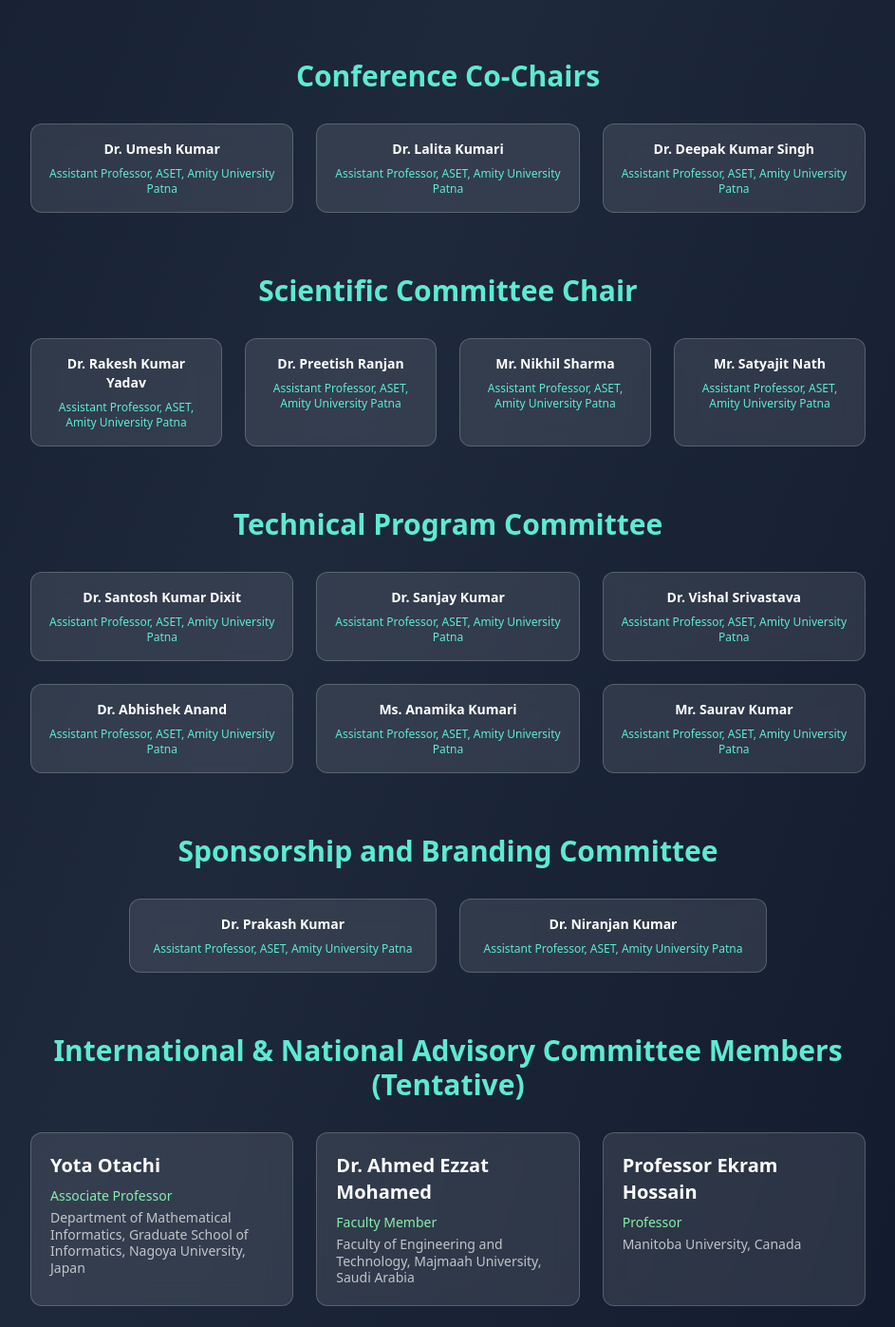
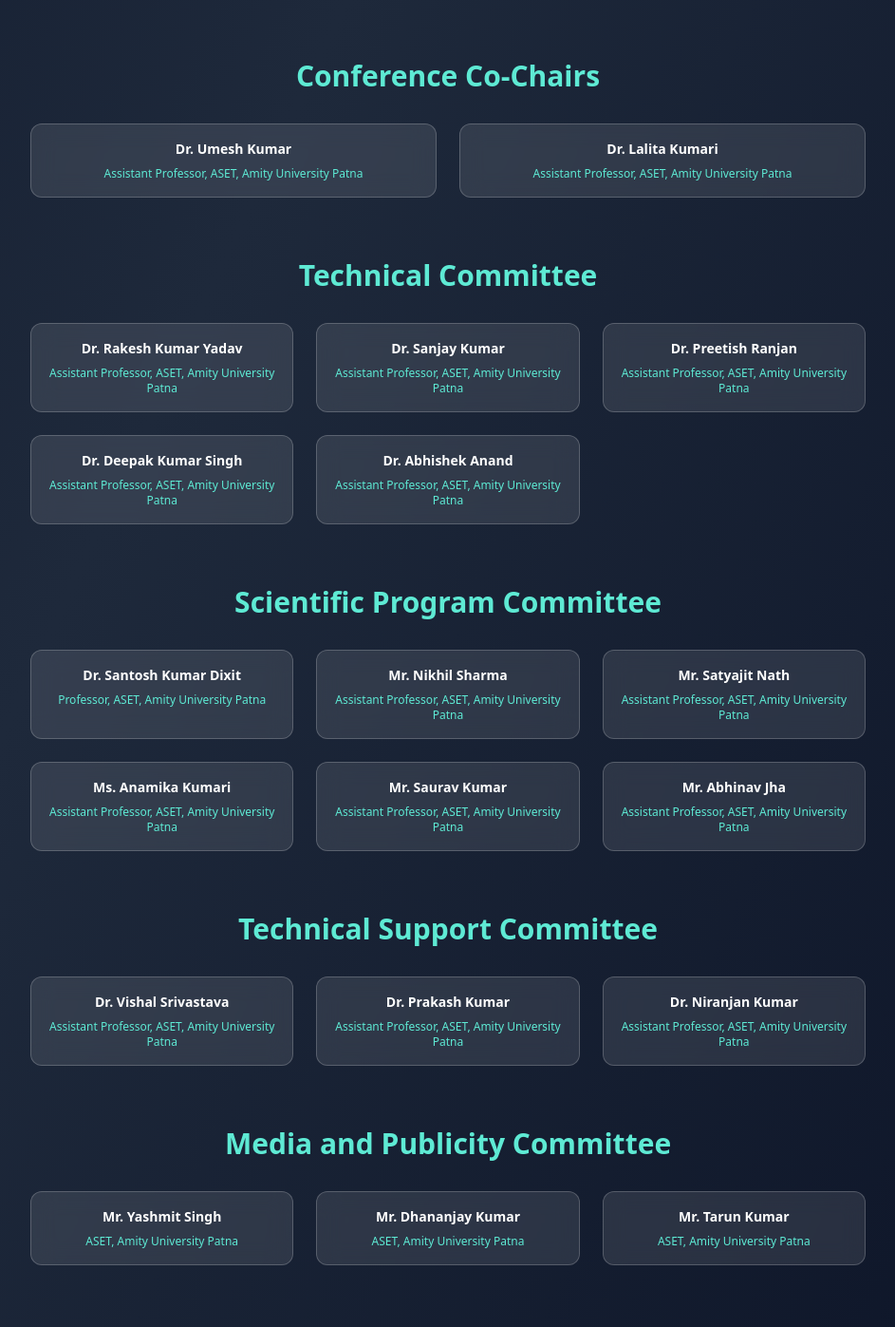
Before and after one commit to sameer-soni/icistech, a React (Vite) app: page /committee in a window 1280 px wide. Shown: the part 1286-2683 px from the top of the page at 95% size, without its empty margins (312-1255 px from the left). Built offline with nearby package versions, Linux system fonts and the light colour scheme.

Commit message:
content updated

```diff
--- a/src/components/FloatingTopBar.tsx
+++ b/src/components/FloatingTopBar.tsx
@@ -35,7 +35,7 @@
 
       {/* Desktop title */}
       <div className="hidden lg:block text-whites font-bold text-xl tracking-wider text-blue-300">
-        ICIS<span className="text-purple-400">TECH</span>25
+        ICIS<span className="text-purple-400">TECH</span>26
       </div>
     </motion.div>
   );
--- a/src/pages/IcisTech.tsx
+++ b/src/pages/IcisTech.tsx
@@ -141,7 +141,7 @@
             className="text-center icistech-title"
           >
             <h1 className="text-4xl md:text-5xl font-bold text-blue-300 mb-4">
-              ICISTECH-25
+              ICISTECH-26
             </h1>
             <p className="text-xl text-blue-200">
               Advancing Technology Through Global Collaboration
@@ -182,7 +182,7 @@
 
                   <div className="space-y-4 text-gray-200">
                     <p className="text-lg leading-relaxed">
-                      ICISTECH-25, organized by Amity School of Engineering &
+                      ICISTECH-26, organized by Amity School of Engineering &
                       Technology (ASET), Amity University Patna, is a premier
                       conference focused on recent research challenges and
                       advancements in science and technology.
--- a/src/pages/Index.tsx
+++ b/src/pages/Index.tsx
@@ -40,7 +40,7 @@
               transition={{ duration: 1, delay: 0.7 }}
               className="text-4xl sm:text-5xl lg:text-7xl xl:text-8xl font-bold mb-3 md:mb-5 bg-gradient-to-r from-cyan-400 via-blue-400 to-purple-400 bg-clip-text text-transparent leading-tight main-title"
             >
-              ICIS<span className="text-purple-400">TECH</span>25
+              ICIS<span className="text-purple-400">TECH</span>26
             </motion.h1>
 
             <motion.p
--- a/src/pages/OrganizingCommittee.tsx
+++ b/src/pages/OrganizingCommittee.tsx
@@ -16,7 +16,7 @@
     },
     {
       name: "Dr. Atul Chauhan",
-      title: "Patron",
+      title: "Chief Patron",
       subtitle: "Chancellor, Amity University President, RBEF",
       image:
         "https://assets-ext.bizzabo.com/bizzaboprod/image/upload/c_crop,g_custom,f_auto/v1611228293/hrmsnaje0z7ouim7zrzv.jpg",
@@ -75,15 +75,19 @@
       name: "Dr. Lalita Kumari",
       title: "Assistant Professor, ASET, Amity University Patna",
     },
+    // {
+    //   name: "Dr. Deepak Kumar Singh",
+    //   title: "Assistant Professor, ASET, Amity University Patna",
+    // },
+  ];
+
+  const techincalCommittee = [
     {
-      name: "Dr. Deepak Kumar Singh",
+      name: "Dr. Rakesh Kumar Yadav",
       title: "Assistant Professor, ASET, Amity University Patna",
     },
-  ];
-
-  const scientificCommittee = [
     {
-      name: "Dr. Rakesh Kumar Yadav",
+      name: "Dr. Sanjay Kumar",
       title: "Assistant Professor, ASET, Amity University Patna",
     },
     {
@@ -91,30 +95,26 @@
       title: "Assistant Professor, ASET, Amity University Patna",
     },
     {
+      name: "Dr. Deepak Kumar Singh",
+      title: "Assistant Professor, ASET, Amity University Patna",
+    },
+    {
+      name: "Dr. Abhishek Anand",
+      title: "Assistant Professor, ASET, Amity University Patna",
+    },
+  ];
+
+  const scientificCommittee = [
+    {
+      name: "Dr. Santosh Kumar Dixit",
+      title: "Professor, ASET, Amity University Patna",
+    },
+    {
       name: "Mr. Nikhil Sharma",
       title: "Assistant Professor, ASET, Amity University Patna",
     },
     {
       name: "Mr. Satyajit Nath",
-      title: "Assistant Professor, ASET, Amity University Patna",
-    },
-  ];
-
-  const technicalCommittee = [
-    {
-      name: "Dr. Santosh Kumar Dixit",
-      title: "Assistant Professor, ASET, Amity University Patna",
-    },
-    {
-      name: "Dr. Sanjay Kumar",
-      title: "Assistant Professor, ASET, Amity University Patna",
-    },
-    {
-      name: "Dr. Vishal Srivastava",
-      title: "Assistant Professor, ASET, Amity University Patna",
-    },
-    {
-      name: "Dr. Abhishek Anand",
       title: "Assistant Professor, ASET, Amity University Patna",
     },
     {
@@ -125,6 +125,25 @@
       name: "Mr. Saurav Kumar",
       title: "Assistant Professor, ASET, Amity University Patna",
     },
+    {
+      name: "Mr. Abhinav Jha",
+      title: "Assistant Professor, ASET, Amity University Patna",
+    },
+  ];
+
+  const technicalSupport = [
+    {
+      name: "Dr. Vishal Srivastava",
+      title: "Assistant Professor, ASET, Amity University Patna",
+    },
+    {
+      name: "Dr. Prakash Kumar",
+      title: "Assistant Professor, ASET, Amity University Patna",
+    },
+    {
+      name: "Dr. Niranjan Kumar",
+      title: "Assistant Professor, ASET, Amity University Patna",
+    }
   ];
 
   const sponsorshipCommittee = [
@@ -135,6 +154,21 @@
     {
       name: "Dr. Niranjan Kumar",
       title: "Assistant Professor, ASET, Amity University Patna",
+    },
+  ];
+
+  const MediaPublicityCommittee = [
+    {
+      name: "Mr. Yashmit Singh ",
+      title: "ASET, Amity University Patna",
+    },
+    {
+      name: "Mr. Dhananjay Kumar",
+      title: "ASET, Amity University Patna",
+    },
+    {
+      name: "Mr. Tarun Kumar",
+      title: "ASET, Amity University Patna",
     },
   ];
 
@@ -277,7 +311,7 @@
               transition={{ duration: 0.8, delay: 0.6 }}
               className="text-white/80 text-lg"
             >
-              Meet the distinguished team leading ICISTECH 2025
+              Meet the distinguished team leading ICISTECH 2026
             </motion.p>
           </motion.div>
 
@@ -289,7 +323,7 @@
             className="mb-16"
           >
             <h2 className="text-2xl md:text-3xl font-bold text-teal-300 text-center mb-8">
-              Chief Patron & Patron
+              Chief Patron
             </h2>
             <div className="grid grid-cols-1 md:grid-cols-2 gap-8 max-w-4xl mx-auto">
               {chiefPatrons.map((person, index) => (
@@ -330,7 +364,7 @@
             className="mb-16"
           >
             <h2 className="text-2xl md:text-3xl font-bold text-teal-300 text-center mb-8">
-              Co-Patrons
+              Patrons
             </h2>
             <div className="grid grid-cols-1 md:grid-cols-3 gap-6">
               {coPatrons.map((person, index) => (
@@ -414,8 +448,36 @@
             <h2 className="text-2xl md:text-3xl font-bold text-teal-300 text-center mb-8">
               Conference Co-Chairs
             </h2>
-            <div className="grid grid-cols-1 md:grid-cols-3 gap-6">
+            <div className="grid grid-cols-1 md:grid-cols-2 gap-6 justify-center">
               {conferenceCoChairs.map((person, index) => (
+                <motion.div
+                  key={person.name}
+                  initial={{ opacity: 0, y: 20 }}
+                  animate={{ opacity: 1, y: 0 }}
+                  transition={{ duration: 0.6, delay: 2.5 + index * 0.1 }}
+                  className="bg-white/10 backdrop-blur-md border border-white/20 rounded-xl p-4 text-center hover:bg-white/15 transition-all duration-300"
+                >
+                  <h3 className="text-white font-semibold text-sm mb-2">
+                    {person.name}
+                  </h3>
+                  <p className="text-teal-300 text-xs">{person.title}</p>
+                </motion.div>
+              ))}
+            </div>
+          </motion.div>
+
+          {/* Techincal committee */}
+          <motion.div
+            initial={{ opacity: 0, y: 30 }}
+            animate={{ opacity: 1, y: 0 }}
+            transition={{ duration: 0.8, delay: 2.3 }}
+            className="mb-16"
+          >
+            <h2 className="text-2xl md:text-3xl font-bold text-teal-300 text-center mb-8">
+              Technical Committee
+            </h2>
+            <div className="grid grid-cols-1 md:grid-cols-3 gap-6 justify-center">
+              {techincalCommittee.map((person, index) => (
                 <motion.div
                   key={person.name}
                   initial={{ opacity: 0, y: 20 }}
@@ -440,9 +502,9 @@
             className="mb-16"
           >
             <h2 className="text-2xl md:text-3xl font-bold text-teal-300 text-center mb-8">
-              Scientific Committee Chair
+              Scientific Program Committee
             </h2>
-            <div className="grid grid-cols-1 md:grid-cols-2 lg:grid-cols-4 gap-6">
+            <div className="grid grid-cols-1 md:grid-cols-2 lg:grid-cols-3 gap-6">
               {scientificCommittee.map((person, index) => (
                 <motion.div
                   key={person.name}
@@ -468,10 +530,10 @@
             className="mb-16"
           >
             <h2 className="text-2xl md:text-3xl font-bold text-teal-300 text-center mb-8">
-              Technical Program Committee
+              Technical Support Committee
             </h2>
             <div className="grid grid-cols-1 md:grid-cols-2 lg:grid-cols-3 gap-6">
-              {technicalCommittee.map((person, index) => (
+              {technicalSupport.map((person, index) => (
                 <motion.div
                   key={person.name}
                   initial={{ opacity: 0, y: 20 }}
@@ -489,7 +551,7 @@
           </motion.div>
 
           {/* Sponsorship Committee */}
-          <motion.div
+          {/* <motion.div
             initial={{ opacity: 0, y: 30 }}
             animate={{ opacity: 1, y: 0 }}
             transition={{ duration: 0.8, delay: 4.2 }}
@@ -514,10 +576,38 @@
                 </motion.div>
               ))}
             </div>
+          </motion.div> */}
+
+          {/* Media and Publicity Committee */}
+          <motion.div
+            initial={{ opacity: 0, y: 30 }}
+            animate={{ opacity: 1, y: 0 }}
+            transition={{ duration: 0.8, delay: 3.4 }}
+            className="mb-16"
+          >
+            <h2 className="text-2xl md:text-3xl font-bold text-teal-300 text-center mb-8">
+              Media and Publicity Committee
+            </h2>
+            <div className="grid grid-cols-1 md:grid-cols-2 lg:grid-cols-3 gap-6">
+              {MediaPublicityCommittee.map((person, index) => (
+                <motion.div
+                  key={person.name}
+                  initial={{ opacity: 0, y: 20 }}
+                  animate={{ opacity: 1, y: 0 }}
+                  transition={{ duration: 0.6, delay: 3.6 + index * 0.1 }}
+                  className="bg-white/10 backdrop-blur-md border border-white/20 rounded-xl p-4 text-center hover:bg-white/15 transition-all duration-300"
+                >
+                  <h3 className="text-white font-semibold text-sm mb-2">
+                    {person.name}
+                  </h3>
+                  <p className="text-teal-300 text-xs">{person.title}</p>
+                </motion.div>
+              ))}
+            </div>
           </motion.div>
 
           {/* International Advisory Committee */}
-          <motion.div
+          {/* <motion.div
             initial={{ opacity: 0, y: 30 }}
             animate={{ opacity: 1, y: 0 }}
             transition={{ duration: 0.8, delay: 4.6 }}
@@ -547,7 +637,7 @@
                 </motion.div>
               ))}
             </div>
-          </motion.div>
+          </motion.div> */}
         </div>
       </div>
     </div>
--- a/src/pages/Registration.tsx
+++ b/src/pages/Registration.tsx
@@ -71,7 +71,7 @@
               transition={{ duration: 0.8, delay: 0.6 }}
               className="text-xl text-gray-300 max-w-3xl mx-auto"
             >
-              Join ICISTECH25 - Register now for the premier international conference on information systems and technology
+              Join ICISTECH26 - Register now for the premier international conference on information systems and technology
             </motion.p>
           </motion.div>
 
--- a/src/pages/Sponsors.tsx
+++ b/src/pages/Sponsors.tsx
@@ -36,7 +36,7 @@
       icon: Award,
       title: "Brand Recognition",
       description:
-        "Your brand will receive prominent recognition as an official sponsor of ICISTECH 2025",
+        "Your brand will receive prominent recognition as an official sponsor of ICISTECH 2026",
     },
     {
       icon: Users,
@@ -170,7 +170,7 @@
   ];
 
   const whyBecomeSponsor = [
-    "ICISTECH 2025, is an international event to present the latest results from the research.",
+    "ICISTECH 2026, is an international event to present the latest results from the research.",
     "It serves as a dynamic platform where industry leaders and researchers come together to exchange insights, explore emerging technologies, and discuss business opportunities and real-world applications.",
     "Sponsors benefit from enhanced visibility and branding throughout the conference.",
     "As a sponsor, you gain valuable access to key officials from top R&D organizations and influential project stakeholders.",
@@ -227,7 +227,7 @@
               transition={{ duration: 0.8, delay: 0.4 }}
               className="text-4xl md:text-5xl font-bold text-white mb-4"
             >
-              ICISTECH-25 Sponsorship
+              ICISTECH-26 Sponsorship
             </motion.h1>
 
             <motion.p
```
Also changed, not shown: index.html (+1 -1 lines).
